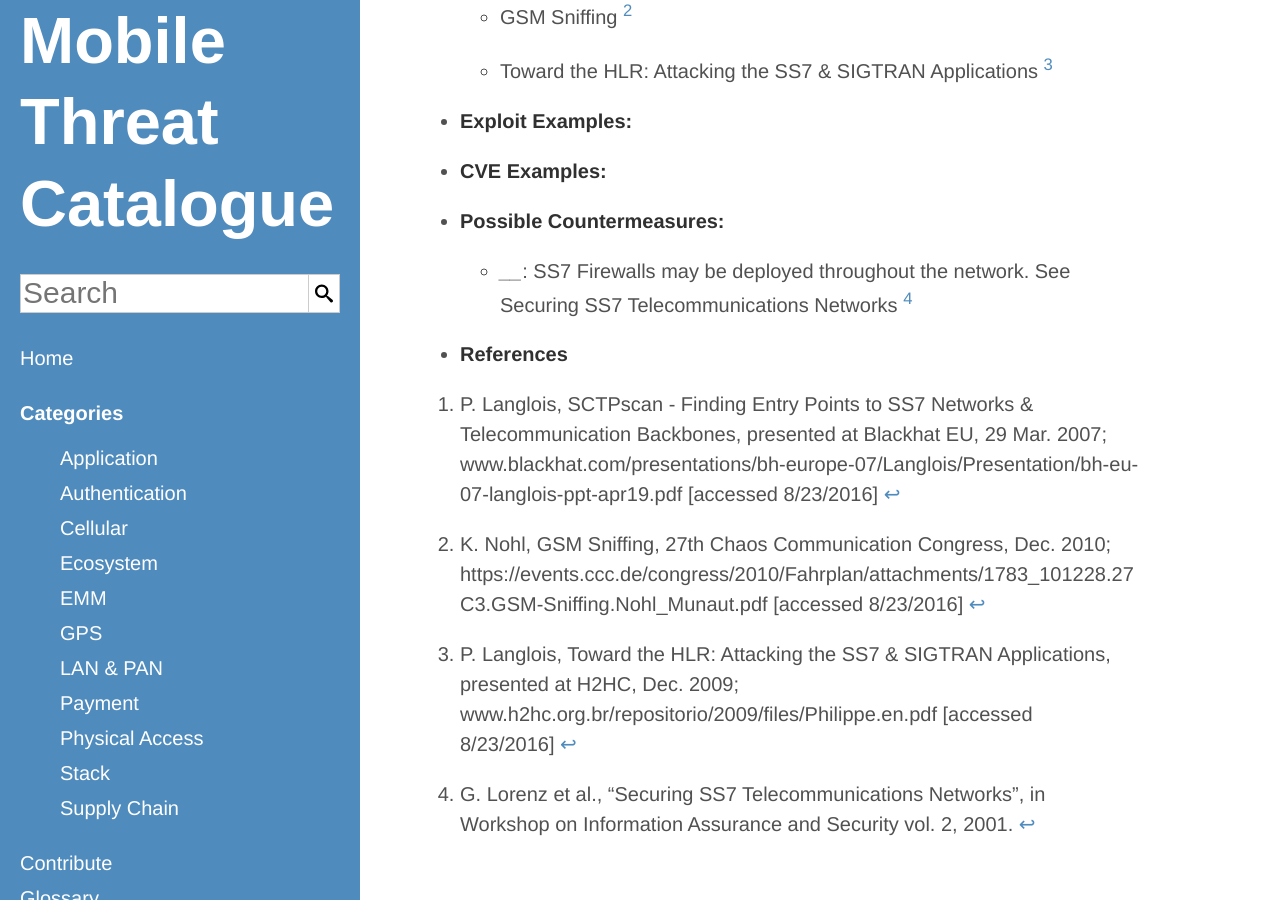
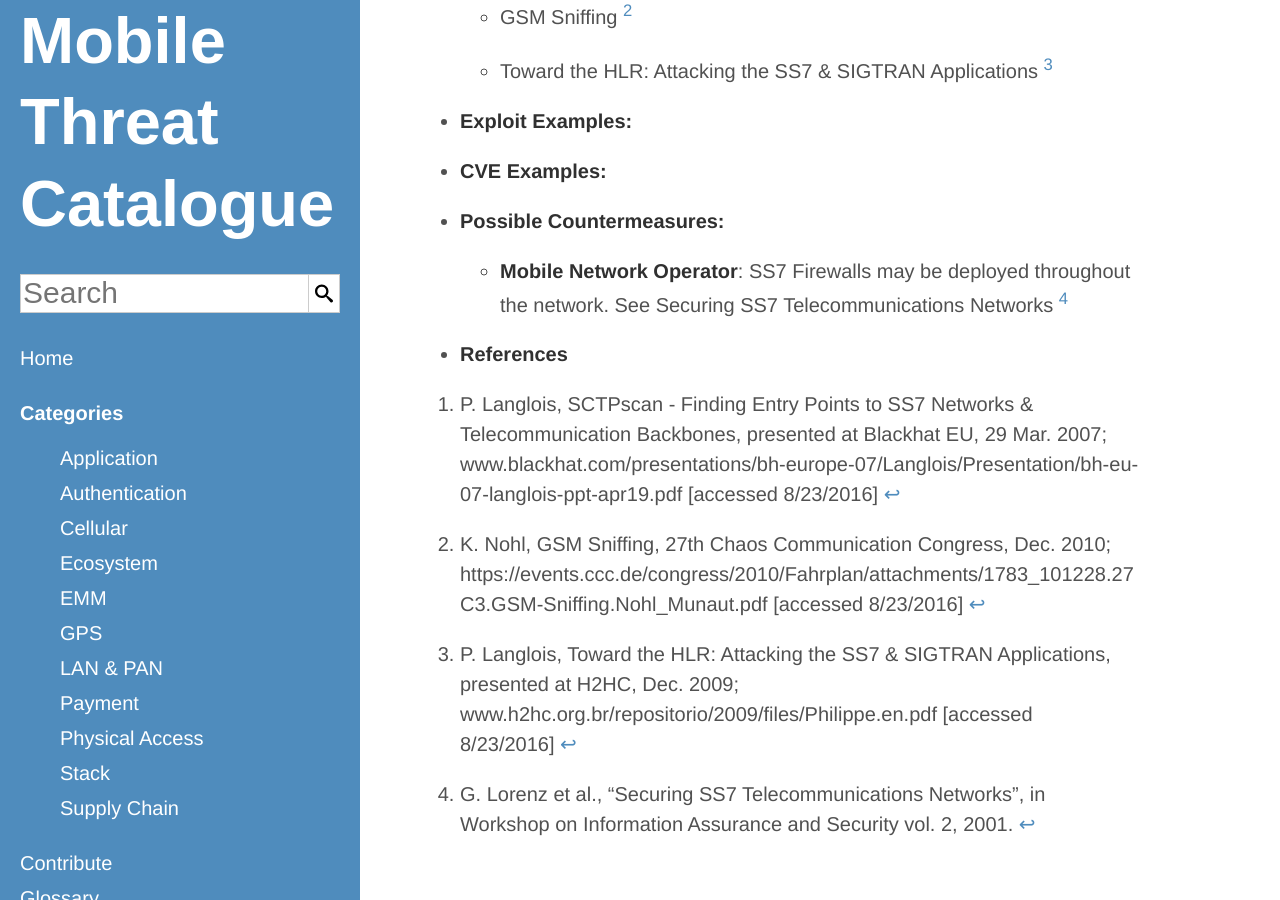
Before and after one commit to usnistgov/mobile-threat-catalogue, a Jekyll site: the page built from _cellular-threats/CEL-38.md, in a window 1280 px wide and 900 px high, scrolled down 482 px. Built offline with Jekyll 4.4.1, drawn with Linux system fonts in a browser that asks for light colours.

Commit message:
#13: added actor

```diff
--- a/_cellular-threats/CEL-38.md
+++ b/_cellular-threats/CEL-38.md
@@ -11,5 +11,5 @@
     CVEExample:
     PossibleCountermeasures:
         "SS7 Firewalls may be deployed throughout the network. See Securing SS7 Telecommunications Networks [^191]":
-            -
+            - Mobile Network Operator
 ---
```
